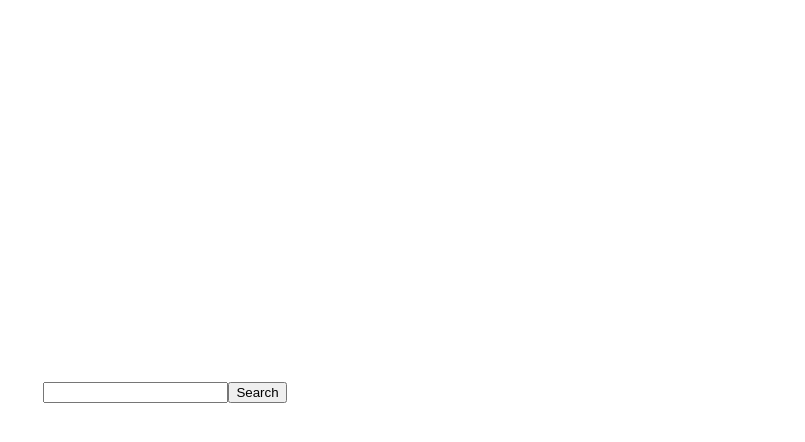
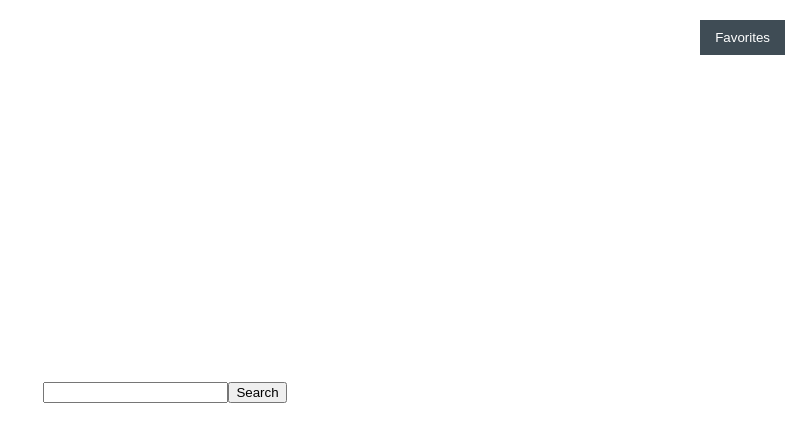
Before and after one commit to deanabusood/harmonize, a React (Create React App) app: page / in a window 1280 px wide. Shown: the top 442 px of the page, without its empty margins (475-1280 px from the left). Built offline with nearby package versions, Linux system fonts and the light colour scheme.

Commit message:
Create collection manager to display user favorites

```diff
--- a/src/App.js
+++ b/src/App.js
@@ -4,6 +4,7 @@ import MovieResultsDisplay from "./components/MovieResultsDisplay";
 import SpotifyResultsDisplay from "./components/SpotifyResultsDisplay";
 import genreMap from "./util/genreMap";
 import { searchSpotifyRecommendations } from "./services/ApiService";
+import CollectionManager from "./components/CollectionManager";
 
 function App() {
   // state variables and SearchBar.jsx functionality
@@ -49,13 +50,16 @@ function App() {
     setMovieResults([]);
   }
 
+  const [addedSongs, setAddedSongs] = useState([]);
+
   const handleAddClick = (index) => {
     const isConfirmed = window.confirm(
       "Would you like to add this song to your favorites?"
     );
 
     if (isConfirmed) {
-      console.log("SAVED SONG: " + index);
+      const selectedSong = spotifyResults.tracks[index];
+      setAddedSongs([...addedSongs, selectedSong]);
     }
   };
 
@@ -70,6 +74,7 @@ function App() {
   return (
     <div className="app-container">
       <SearchBar handleMovieSearch={handleMovieSearch} />
+
       {movieResults && (
         <MovieResultsDisplay
           searchResults={movieResults}
@@ -82,6 +87,8 @@ function App() {
           handleGenerateClick={handleAddClick}
         />
       )}
+
+      <CollectionManager addedSongs={addedSongs} />
     </div>
   );
 }
--- /dev/null
+++ b/src/components/CollectionManager.css
@@ -0,0 +1,65 @@
+.collection-manager {
+  position: fixed;
+  top: 20px;
+  right: 20px;
+}
+
+.collection-button {
+  background-color: #3f4c55;
+  color: #fff;
+  border: none;
+  padding: 10px 15px;
+  cursor: pointer;
+}
+
+.collection-list {
+  position: absolute;
+  top: 40px;
+  right: 0;
+  background-color: #fff;
+  border: 1px solid #ccc;
+  padding: 10px;
+  box-shadow: 0 2px 4px rgba(0, 0, 0, 0.1);
+  width: 300px;
+  max-height: 200px;
+  overflow-y: auto;
+  border-radius: 4px;
+}
+
+.collection-list h3 {
+  margin-top: 0;
+  font-size: 18px;
+  margin-bottom: 10px;
+  border-bottom: 1px solid #776e6e;
+  padding-bottom: 2px;
+}
+
+.collection-list ul {
+  list-style: none;
+  padding: 0;
+  margin: 0;
+}
+
+.collection-list li {
+  margin-bottom: 10px;
+  border-bottom: 1px solid #ccc;
+  padding-bottom: 10px;
+}
+
+.collection-list li:last-child {
+  border-bottom: none;
+}
+
+.collection-list::-webkit-scrollbar {
+  width: 8px;
+}
+
+.collection-list::-webkit-scrollbar-thumb {
+  background-color: #636b70;
+  border-radius: 4px;
+}
+
+.collection-list::-webkit-scrollbar-track {
+  background-color: #8a8a8a;
+  border-radius: 4px;
+}
--- /dev/null
+++ b/src/components/CollectionManager.jsx
@@ -0,0 +1,37 @@
+import React, { useState } from "react";
+import "./CollectionManager.css";
+
+const CollectionManager = ({ addedSongs }) => {
+  const [isCollectionVisible, setCollectionVisible] = useState(false);
+
+  const toggleCollectionVisibility = () => {
+    setCollectionVisible(!isCollectionVisible);
+  };
+
+  return (
+    <div className="collection-manager">
+      <button
+        onClick={toggleCollectionVisibility}
+        className="collection-button"
+      >
+        Favorites
+      </button>
+      {isCollectionVisible && (
+        <div className="collection-list">
+          <h3>Favorites</h3>
+          {addedSongs.length === 0 ? (
+            <p>No favorites yet.</p>
+          ) : (
+            <ul>
+              {addedSongs.map((song, index) => (
+                <li key={index}>{song.name}</li>
+              ))}
+            </ul>
+          )}
+        </div>
+      )}
+    </div>
+  );
+};
+
+export default CollectionManager;
--- a/src/index.css
+++ b/src/index.css
@@ -5,13 +5,14 @@
   justify-content: center;
   align-items: center;
   min-height: 100vh;
+  overflow: auto;
 }
 
 /* SearchBar */
 .search-bar {
 }
 
-/* ResultsDisplay */
+/* ResultsDisplay aka current spotify + movie components */
 .results-list {
   display: flex;
   flex-wrap: wrap;
```
